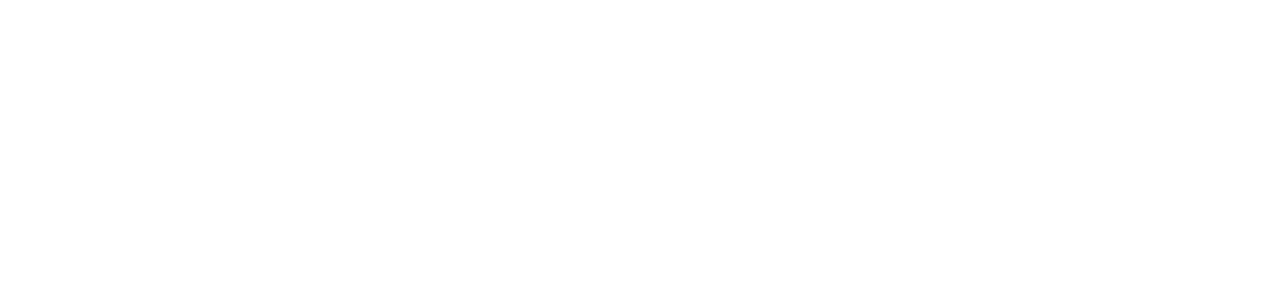
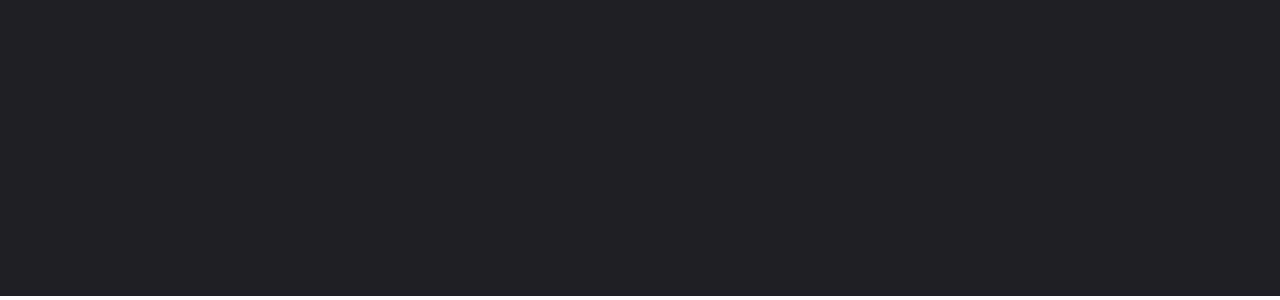
Before and after one commit to khunjeong/canvas_web, a Next.js app: page / in a window 1280 px wide. Shown: the part 504-804 px from the top of the page. Built offline with nearby package versions, Linux system fonts and the light colour scheme.

Commit message:
FIX: canvas 배경색 추가

```diff
--- a/hooks/useCanvas.ts
+++ b/hooks/useCanvas.ts
@@ -1,6 +1,10 @@
 import { RefObject, useEffect, useRef } from 'react';
 
-const useCanvas = (canvasWidth: number, canvasHeight: number) => {
+const useCanvas = (
+  canvasWidth: number,
+  canvasHeight: number,
+  animate: (ctx: CanvasRenderingContext2D) => void,
+) => {
   const canvasRef: RefObject<HTMLCanvasElement> = useRef<HTMLCanvasElement>(null);
 
   useEffect(() => {
@@ -20,6 +24,9 @@
       }
     };
     setCanvas();
+    if (ctx) {
+      animate(ctx);
+    }
   }, [canvasWidth, canvasHeight]);
 
   return canvasRef;
--- a/pages/CanvasAnimation.tsx
+++ b/pages/CanvasAnimation.tsx
@@ -8,7 +8,16 @@
 }
 
 const CanvasAnimation: React.FC<ICanvasAnimationProps> = ({ canvasWidth, canvasHeight }) => {
-  const canvasRef: RefObject<HTMLCanvasElement> = useCanvas(canvasWidth, canvasHeight);
+  const fillBackground = (ctx: CanvasRenderingContext2D) => {
+    ctx.fillStyle = 'rgb(31, 31, 36)';
+    ctx.fillRect(0, 0, canvasWidth, canvasHeight);
+  };
+
+  const canvasRef: RefObject<HTMLCanvasElement> = useCanvas(
+    canvasWidth,
+    canvasHeight,
+    fillBackground,
+  );
 
   return <canvas ref={canvasRef} />;
 };
```
